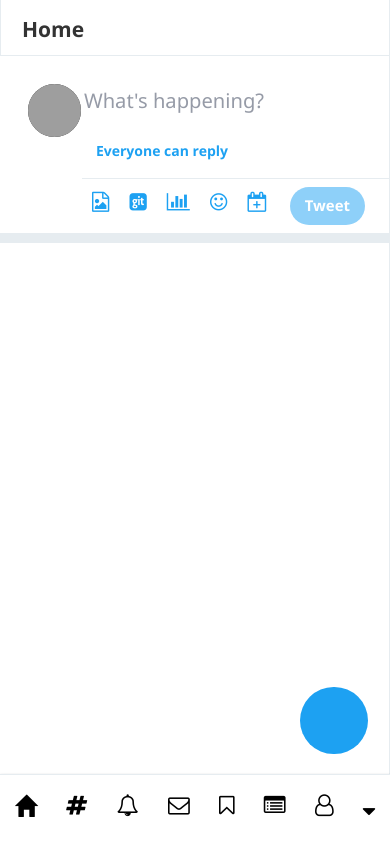
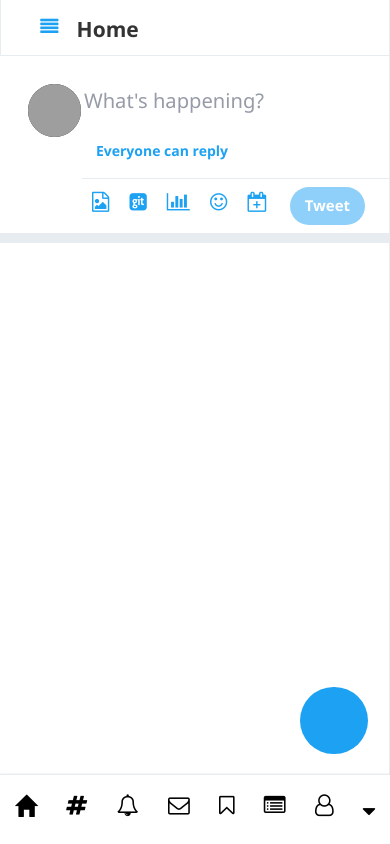
Before and after one commit to marveldev/twitter-react-app, a React (Create React App) app: page / in a window 390 px wide. Built offline with nearby package versions, Linux system fonts and the light colour scheme; grey boxes are pictures that could not be loaded.

Commit message:
add state for mobile left nav

```diff
--- a/src/components/homePage/HomePage.js
+++ b/src/components/homePage/HomePage.js
@@ -1,10 +1,12 @@
 import Tweets from "./Tweets"
 import './homePage.css'
 import { useState } from "react"
+import MobileLeftNav from "../leftNav/MobileLeftNav"
 
 const HomePage = () => {
   const profilePhotoUrl = 'https://history.ucr.edu/sites/g/files/rcwecm1916/files/styles/form_preview/public/blank-profile-picture-png.png?itok=MQ-iPuNG'
   const [tweetData, setTweetData] = useState([])
+  const [mobileLeftNav, setMobileLeftNav] = useState(false)
 
   const inputTextHandler = (event) => {
     if (event.target.value.length >= 1) {
@@ -32,6 +34,7 @@ const HomePage = () => {
   return (
     <div className="home-page">
       <div className="header">
+        <button onClick={() => setMobileLeftNav(true)} className="fa fa-align-justify"></button>
         <span>Home</span>
       </div>
       <div className="home-page-content">
@@ -75,6 +78,7 @@ const HomePage = () => {
           ))}
         </div>
       </div>
+      { mobileLeftNav && <MobileLeftNav setMobileLeftNav={setMobileLeftNav}/>}
     </div>
   )
 }
```
